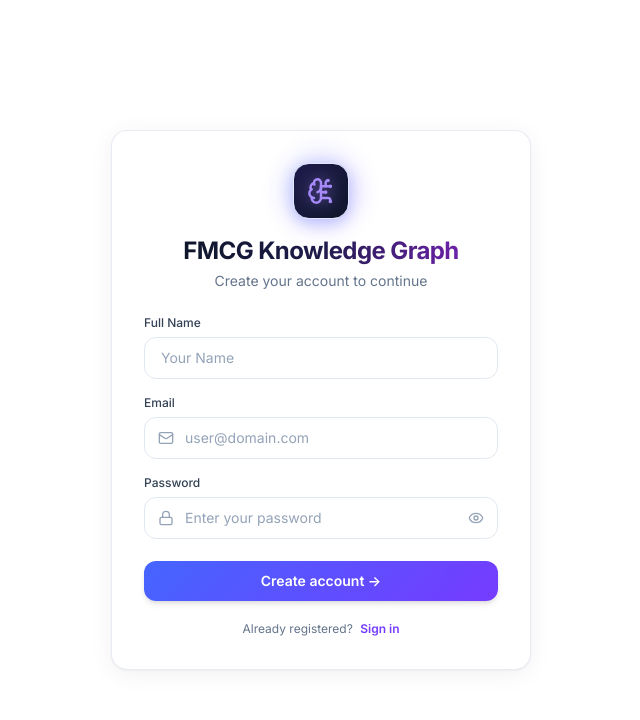
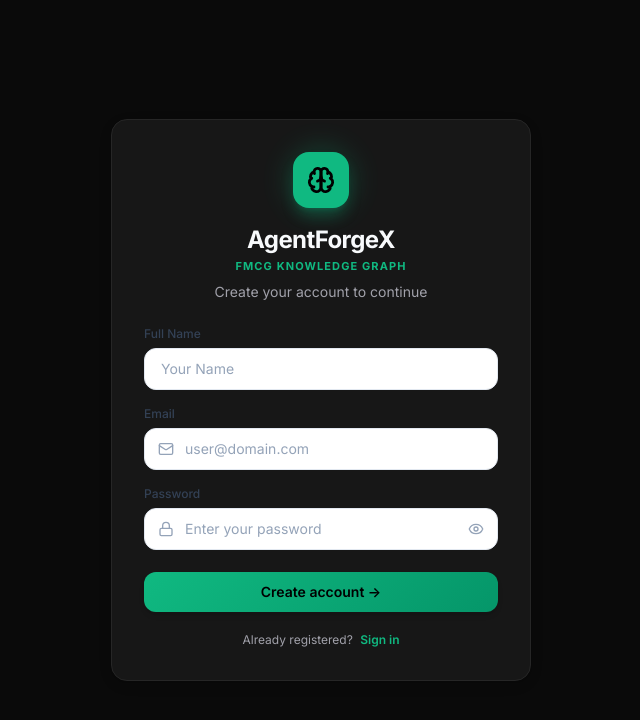
Before and after one commit to Aiinhome-Aivista/AFX_FMCG_FE, a React (Vite) app: page /register in a window 1280 px wide. Shown: the top 720 px of the page, without its empty margins (319-959 px from the left). Built offline with nearby package versions, Linux system fonts and the light colour scheme; no server answers.

Commit message:
Changed the color theme of the Application.

```diff
--- a/src/components/common/Layout.jsx
+++ b/src/components/common/Layout.jsx
@@ -1,5 +1,5 @@
-import { Link, useNavigate } from 'react-router-dom'
-import { LogOut, Moon, Network, Sun } from 'lucide-react'
+import { Link, useLocation, useNavigate } from 'react-router-dom'
+import { Brain, LogOut, Moon, Sun, User } from 'lucide-react'
 import { useAuth } from '../../context/AuthContext'
 import { useTheme } from '../../context/ThemeContext'
 
@@ -7,21 +7,43 @@ export default function Layout({ children, wide }) {
   const { user, logout } = useAuth()
   const { theme, toggle } = useTheme()
   const nav = useNavigate()
+  const location = useLocation()
+
+  const isFinance = location.pathname.startsWith('/finance') || user?.selected_app === 'finance'
+  const subTitle = isFinance ? 'FINANCE KG' : 'FMCG KG'
+
   return (
-    <div className="flex min-h-full flex-col">
+    <div className="flex min-h-full flex-col bg-bg text-ink">
       <header className="sticky top-0 z-40 border-b border-line bg-surface/90 backdrop-blur">
         <div className="mx-auto flex h-14 max-w-[1800px] items-center gap-3 px-3 sm:px-6">
-          <Link to={user?.selected_app ? '/fmcg' : '/apps'} className="flex items-center gap-2 font-semibold">
-            <span className="grid h-8 w-8 place-items-center rounded-lg bg-brand text-brand-ink"><Network size={18} /></span>
-            <span className="hidden sm:inline">FMCG Knowledge Graph</span>
+          <Link to={user?.selected_app ? '/fmcg' : '/apps'} className="flex items-center gap-2.5 font-semibold group select-none">
+            <span className="grid h-8 w-8 place-items-center rounded-lg bg-[#10b981] text-black shadow-sm transition-transform duration-150 group-hover:scale-105">
+              <Brain size={18} strokeWidth={2.4} className="text-black" />
+            </span>
+            <div className="flex flex-col text-left leading-none">
+              <span className="text-[15px] font-bold tracking-tight text-ink">AgentForgeXFMCG</span>
+              <span className="text-[9.5px] font-bold tracking-widest text-[#10b981] uppercase mt-0.5">
+                {subTitle}
+              </span>
+            </div>
           </Link>
 
           <div className="ml-auto flex items-center gap-2">
             <button className="btn-ghost btn-sm" onClick={toggle} aria-label={`Switch to ${theme === 'dark' ? 'light' : 'dark'} theme`} title="Toggle theme">
               {theme === 'dark' ? <Sun size={16} /> : <Moon size={16} />}
             </button>
-            <span className="hidden max-w-[160px] truncate text-sm text-muted sm:inline" title={user?.email}>{user?.display_name}</span>
-            <button className="btn-ghost btn-sm" onClick={async () => { await logout(); nav('/login') }}><LogOut size={16} /><span className="hidden sm:inline">Sign out</span></button>
+            <div
+              className="hidden sm:inline-flex items-center gap-2 rounded-xl border border-[#10b981]/30 bg-[#10b981]/10 px-2.5 py-1 text-xs shadow-2xs transition-colors hover:border-[#10b981]/50 hover:bg-[#10b981]/15 select-none"
+              title={user?.email}
+            >
+              <span className="grid h-5 w-5 place-items-center rounded-lg bg-[#10b981] text-black shadow-2xs">
+                <User size={12} strokeWidth={2.6} className="text-black" />
+              </span>
+              <span className="max-w-[140px] truncate font-semibold text-[#10b981] hover:text-[#6ee7b7] transition-colors">
+                {user?.display_name || user?.email}
+              </span>
+            </div>
+            <button className="btn-ghost btn-sm" onClick={async () => { await logout(); nav('/login') }}><LogOut size={16} /></button>
           </div>
         </div>
       </header>
--- a/src/components/graph/FlowCards.jsx
+++ b/src/components/graph/FlowCards.jsx
@@ -20,7 +20,7 @@ export default function FlowCards({ flows, activeKey, onToggle, detail, loading,
 
           // Arrow color: Black in light theme, White in dark theme, Brand color when active
           const arrowColor = isActive
-            ? (isDark ? '#818CF8' : '#4F46E5')
+            ? (isDark ? '#34d399' : '#10b981')
             : (isDark ? '#FFFFFF' : '#000000')
 
           // Serpentine snake placement on desktop XL:
@@ -67,8 +67,8 @@ export default function FlowCards({ flows, activeKey, onToggle, detail, loading,
                     <b className="text-sm">{f.title}</b>
                     <div className="flex items-center gap-1.5 flex-wrap">
                       {Boolean(f.customized) && (
-                        <span className="inline-flex items-center gap-1 rounded-md bg-purple-600/15 dark:bg-purple-500/25 px-2 py-0.5 text-[11px] font-bold text-purple-700 dark:text-purple-300 border border-purple-500/40 shadow-2xs">
-                          <span className="h-1.5 w-1.5 rounded-full bg-purple-600 dark:bg-purple-400 animate-pulse" />
+                        <span className="inline-flex items-center gap-1 rounded-md bg-emerald-500/15 dark:bg-emerald-500/25 px-2 py-0.5 text-[11px] font-bold text-emerald-700 dark:text-emerald-300 border border-emerald-500/40 shadow-2xs">
+                          <span className="h-1.5 w-1.5 rounded-full bg-emerald-500 dark:bg-emerald-400 animate-pulse" />
                           Tailored by {username}
                         </span>
                       )}
--- a/src/context/ThemeContext.jsx
+++ b/src/context/ThemeContext.jsx
@@ -1,14 +1,16 @@
 import { createContext, useContext, useEffect, useState } from 'react'
 
-const Ctx = createContext({ theme: 'light', toggle: () => {} })
+const Ctx = createContext({ theme: 'dark', toggle: () => {} })
 export const useTheme = () => useContext(Ctx)
 
 export function ThemeProvider({ children }) {
   const [theme, setTheme] = useState(() => {
     try {
-      return localStorage.getItem('fkg-user-chose-dark') === 'true' ? 'dark' : 'light'
+      const saved = localStorage.getItem('fkg-theme')
+      if (saved) return saved
+      return 'dark'
     } catch {
-      return 'light'
+      return 'dark'
     }
   })
 
@@ -19,7 +21,7 @@ export function ThemeProvider({ children }) {
       if (theme === 'dark') {
         localStorage.setItem('fkg-user-chose-dark', 'true')
       } else {
-        localStorage.removeItem('fkg-user-chose-dark')
+        localStorage.setItem('fkg-user-chose-dark', 'false')
       }
     } catch { /* private mode */ }
   }, [theme])
--- a/src/index.css
+++ b/src/index.css
@@ -5,14 +5,24 @@
 @tailwind utilities;
 
 :root {
+  --color-brand-primary: #10b981;
+  --color-brand-accent: #34d399;
+  --color-brand-hover: #6ee7b7;
+  --color-brand-glow: rgba(16, 185, 129, 0.1);
+  --color-brand-dark: #0a0a0a;
+  --color-brand-surface: #171717;
+  --color-brand-pure-black: #000000;
+  --color-brand-glass: rgba(255, 255, 255, 0.05);
+  --color-brand-cyan: #22d3ee;
+
   --bg: 255 255 255;
   --surface: 255 255 255;
   --surface2: 245 247 250;
   --line: 226 232 240;
   --ink: 15 23 42;
   --muted: 100 116 139;
-  --brand: 79 70 229;
-  --brand-ink: 255 255 255;
+  --brand: 16 185 129;
+  --brand-ink: 0 0 0;
   --ok: 16 185 129;
   --warn: 217 119 6;
   --bad: 239 68 68;
@@ -21,33 +31,43 @@
   --ont-text: #0F172A;
   --ont-muted: #64748B;
   --ont-border: #E2E8F0;
-  --ont-accent: #4F46E5;
+  --ont-accent: #10b981;
   --ont-edge: #94A3B8;
-  --ont-chip-bg: #EEF2FF;
+  --ont-chip-bg: #ECFDF5;
   --ont-code-bg: #F1F5F9;
 }
 
 .dark {
-  --bg: 10 15 26;
-  --surface: 16 23 38;
-  --surface2: 24 35 56;
-  --line: 36 50 78;
+  --color-brand-primary: #10b981;
+  --color-brand-accent: #34d399;
+  --color-brand-hover: #6ee7b7;
+  --color-brand-glow: rgba(16, 185, 129, 0.1);
+  --color-brand-dark: #0a0a0a;
+  --color-brand-surface: #171717;
+  --color-brand-pure-black: #000000;
+  --color-brand-glass: rgba(255, 255, 255, 0.05);
+  --color-brand-cyan: #22d3ee;
+
+  --bg: 10 10 10;
+  --surface: 23 23 23;
+  --surface2: 32 32 32;
+  --line: 38 38 38;
   --ink: 248 250 252;
-  --muted: 148 163 184;
-  --brand: 99 102 241;
-  --brand-ink: 10 15 26;
+  --muted: 161 161 170;
+  --brand: 16 185 129;
+  --brand-ink: 0 0 0;
   --ok: 52 211 153;
   --warn: 245 158 11;
   --bad: 248 113 113;
-  --ont-bg: #0A0F1A;
-  --ont-card: #101726;
+  --ont-bg: #0a0a0a;
+  --ont-card: #171717;
   --ont-text: #F8FAFC;
-  --ont-muted: #94A3B8;
-  --ont-border: #24334E;
-  --ont-accent: #818CF8;
-  --ont-edge: #475569;
-  --ont-chip-bg: #1E293B;
-  --ont-code-bg: #182338;
+  --ont-muted: #A1A1AA;
+  --ont-border: #262626;
+  --ont-accent: #10b981;
+  --ont-edge: #404040;
+  --ont-chip-bg: #171717;
+  --ont-code-bg: #121212;
 }
 
 html,
@@ -78,7 +98,7 @@ body {
   }
 
   .btn-primary {
-    @apply btn bg-brand text-brand-ink hover:opacity-90;
+    @apply btn bg-brand text-brand-ink font-semibold hover:bg-[#6ee7b7] hover:text-black;
   }
 
   .btn-ghost {
@@ -192,35 +212,48 @@ body {
   border-radius: 8px;
 }
 
+/* Glass Card Overlay and Glow Utilities */
+.glass-card {
+  background: rgba(255, 255, 255, 0.05);
+  backdrop-filter: blur(12px);
+  border: 1px solid rgba(255, 255, 255, 0.08);
+}
+
+.glow-emerald {
+  box-shadow: 0 0 24px rgba(16, 185, 129, 0.1);
+}
+
 /* Premium AI SaaS Login Styling */
 .auth-bg-gradient {
-  background: radial-gradient(circle at 15% 20%, rgba(224, 215, 255, 0.45) 0%, transparent 45%),
-    radial-gradient(circle at 85% 80%, rgba(200, 214, 255, 0.4) 0%, transparent 45%),
-    radial-gradient(circle at 50% 50%, rgba(243, 240, 255, 0.6) 0%, transparent 60%),
-    linear-gradient(135deg, #FAF8FF 0%, #F3F1FA 50%, #ECE9F8 100%);
+  background: radial-gradient(circle at 15% 20%, rgba(16, 185, 129, 0.15) 0%, transparent 45%),
+    radial-gradient(circle at 85% 80%, rgba(34, 211, 238, 0.12) 0%, transparent 45%),
+    radial-gradient(circle at 50% 50%, rgba(16, 185, 129, 0.08) 0%, transparent 60%),
+    linear-gradient(135deg, #0a0a0a 0%, #121212 50%, #171717 100%);
 }
 
 .auth-card-shadow {
-  box-shadow: 0 20px 50px -10px rgba(17, 27, 50, 0.35),
+  box-shadow: 0 20px 50px -10px rgba(0, 0, 0, 0.6),
     0 0 0 1px rgba(255, 255, 255, 0.08),
-    0 0 40px -10px rgba(117, 59, 255, 0.15);
+    0 0 40px -10px rgba(16, 185, 129, 0.18);
 }
 
 .auth-btn-gradient {
-  background: linear-gradient(135deg, #4565FF 0%, #753BFF 100%);
+  background: linear-gradient(135deg, #10b981 0%, #059669 100%);
+  color: #000000 !important;
+  font-weight: 600;
   transition: all 0.25s cubic-bezier(0.4, 0, 0.2, 1);
 }
 
 .auth-btn-gradient:hover:not(:disabled) {
-  background: linear-gradient(135deg, #3754F0 0%, #682EEB 100%);
-  box-shadow: 0 8px 24px -4px rgba(117, 59, 255, 0.5),
-    0 0 16px 2px rgba(69, 101, 255, 0.35);
+  background: linear-gradient(135deg, #34d399 0%, #10b981 100%);
+  box-shadow: 0 8px 24px -4px rgba(16, 185, 129, 0.45),
+    0 0 16px 2px rgba(34, 211, 238, 0.25);
   transform: translateY(-1px);
 }
 
 .auth-btn-gradient:active:not(:disabled) {
   transform: translateY(0);
-  box-shadow: 0 4px 12px -2px rgba(117, 59, 255, 0.4);
+  box-shadow: 0 4px 12px -2px rgba(16, 185, 129, 0.35);
 }
 
 .auth-input-field {
--- a/src/pages/AuthPage.jsx
+++ b/src/pages/AuthPage.jsx
@@ -1,6 +1,6 @@
 import { useState } from 'react'
 import { Link, Navigate, useLocation, useNavigate } from 'react-router-dom'
-import { Mail, Lock, Eye, EyeOff, BrainCircuit } from 'lucide-react'
+import { Mail, Lock, Eye, EyeOff, Brain } from 'lucide-react'
 import { useAuth } from '../context/AuthContext'
 import { Spinner } from '../components/common/States'
 
@@ -39,38 +39,34 @@ export default function AuthPage({ mode }) {
   const set = (k) => (e) => setF({ ...f, [k]: e.target.value })
 
   return (
-    <div className="min-h-screen w-full flex items-center justify-center p-4 sm:p-6 bg-white selection:bg-purple-500 selection:text-white">
+    <div className="min-h-screen w-full flex items-center justify-center p-4 sm:p-6 bg-bg selection:bg-brand selection:text-black">
       {/* Centered Login Card */}
-      <div className="w-full max-w-[420px] rounded-2xl border border-slate-200/80 bg-white p-7 sm:p-8 shadow-[0_4px_24px_rgba(0,0,0,0.06),0_1px_2px_rgba(0,0,0,0.04)]">
-        {/* Top Icon: Glowing purple-blue AI brain/network icon centered at the top */}
+      <div className="w-full max-w-[420px] rounded-2xl border border-line bg-surface p-7 sm:p-8 shadow-card">
+        {/* Top Icon: Emerald AI brain icon centered at the top */}
         <div className="flex flex-col items-center text-center mb-6">
           <div className="relative mb-4 flex items-center justify-center">
             {/* Glowing background blur effect */}
             <div
-              className="absolute -inset-2 rounded-full opacity-60 blur-md"
-              style={{
-                background: 'linear-gradient(135deg, rgba(69, 101, 255, 0.4) 0%, rgba(139, 92, 246, 0.5) 100%)',
-              }}
+              className="absolute -inset-2 rounded-full opacity-60 blur-md bg-brand/30"
               aria-hidden="true"
             />
             <div
-              className="relative flex h-14 w-14 items-center justify-center rounded-2xl border border-indigo-100 shadow-sm"
-              style={{
-                background: 'linear-gradient(135deg, #1E1B4B 0%, #0F172A 100%)',
-                boxShadow: '0 4px 14px rgba(69, 101, 255, 0.25)',
-              }}
+              className="relative flex h-14 w-14 items-center justify-center rounded-2xl bg-[#10b981] text-black shadow-lg shadow-emerald-500/25"
             >
-              <BrainCircuit className="h-7 w-7 text-[#A78BFA] drop-shadow-[0_0_8px_rgba(167,139,250,0.6)]" strokeWidth={2.1} />
+              <Brain className="h-7 w-7 text-black" strokeWidth={2.4} />
             </div>
           </div>
 
-          {/* Heading with bold purple gradient text */}
-          <h1 className="text-xl sm:text-2xl font-bold tracking-tight bg-gradient-to-r from-slate-900 via-indigo-950 to-purple-800 bg-clip-text text-transparent">
+          {/* Heading */}
+          <h1 className="text-xl sm:text-2xl font-bold tracking-tight text-ink">
+            AgentForgeX
+          </h1>
+          <span className="text-[11px] font-bold tracking-widest text-[#10b981] uppercase mt-0.5">
             FMCG Knowledge Graph
-          </h1>
+          </span>
 
-          {/* Subtitle in muted light gray */}
-          <p className="mt-1 text-xs sm:text-sm text-slate-500">
+          {/* Subtitle in muted text */}
+          <p className="mt-2 text-xs sm:text-sm text-muted">
             {isReg ? 'Create your account to continue' : 'Sign in to continue'}
           </p>
         </div>
@@ -165,7 +161,7 @@ export default function AuthPage({ mode }) {
             <button
               type="submit"
               disabled={busy}
-              className="auth-btn-gradient w-full flex items-center justify-center gap-2 rounded-xl py-2.5 px-4 text-sm font-semibold text-white cursor-pointer shadow-md disabled:opacity-50 disabled:cursor-not-allowed"
+              className="auth-btn-gradient w-full flex items-center justify-center gap-2 rounded-xl py-2.5 px-4 text-sm font-semibold text-black cursor-pointer shadow-md disabled:opacity-50 disabled:cursor-not-allowed"
             >
               {busy ? (
                 <Spinner />
@@ -177,13 +173,13 @@ export default function AuthPage({ mode }) {
         </form>
 
         {/* Bottom Section */}
-        <p className="mt-5 text-center text-xs text-slate-500">
+        <p className="mt-5 text-center text-xs text-muted">
           {isReg ? (
             <>
               Already registered?{' '}
               <Link
                 to="/login"
-                className="font-semibold text-[#753BFF] hover:text-[#5B21B6] transition underline-offset-2 hover:underline ml-1"
+                className="font-semibold text-brand hover:text-[#6ee7b7] transition underline-offset-2 hover:underline ml-1"
               >
                 Sign in
               </Link>
@@ -193,7 +189,7 @@ export default function AuthPage({ mode }) {
               New here?{' '}
               <Link
                 to="/register"
-                className="font-semibold text-[#753BFF] hover:text-[#5B21B6] transition underline-offset-2 hover:underline ml-1"
+                className="font-semibold text-brand hover:text-[#6ee7b7] transition underline-offset-2 hover:underline ml-1"
               >
                 Create an account
               </Link>
--- a/tailwind.config.js
+++ b/tailwind.config.js
@@ -19,6 +19,15 @@ export default {
         ok: 'rgb(var(--ok) / <alpha-value>)',
         warn: 'rgb(var(--warn) / <alpha-value>)',
         bad: 'rgb(var(--bad) / <alpha-value>)',
+        // User brand tokens
+        'brand-primary': '#10b981',
+        'brand-accent': '#34d399',
+        'brand-hover': '#6ee7b7',
+        'brand-dark': '#0a0a0a',
+        'brand-surface': '#171717',
+        'brand-cyan': '#22d3ee',
+        'brand-glass': 'rgba(255, 255, 255, 0.05)',
+        'brand-glow': 'rgba(16, 185, 129, 0.1)',
       },
       boxShadow: { card: '0 1px 2px rgb(0 0 0 / .06), 0 4px 16px rgb(0 0 0 / .06)' },
     },
```
Also changed, not shown: index.html (+5 -6 lines), src/components/chat/ChatPanel.jsx (+7 -7 lines), src/components/graph/OntologyGraphCanvas.jsx (+9 -9 lines), src/pages/DomainGraph.jsx (+6 -6 lines), src/pages/FmcgLanding.jsx (+7 -7 lines), 2 other files (tests, documents, lock files or other folders).
